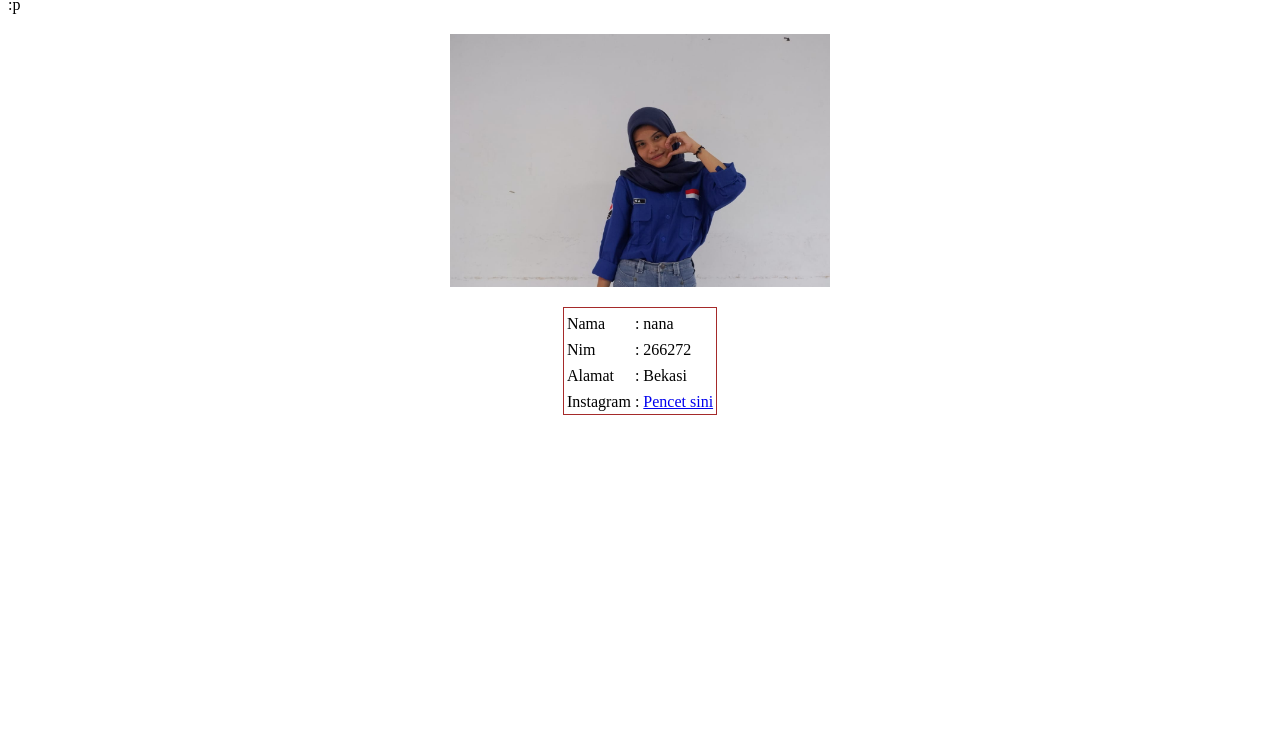
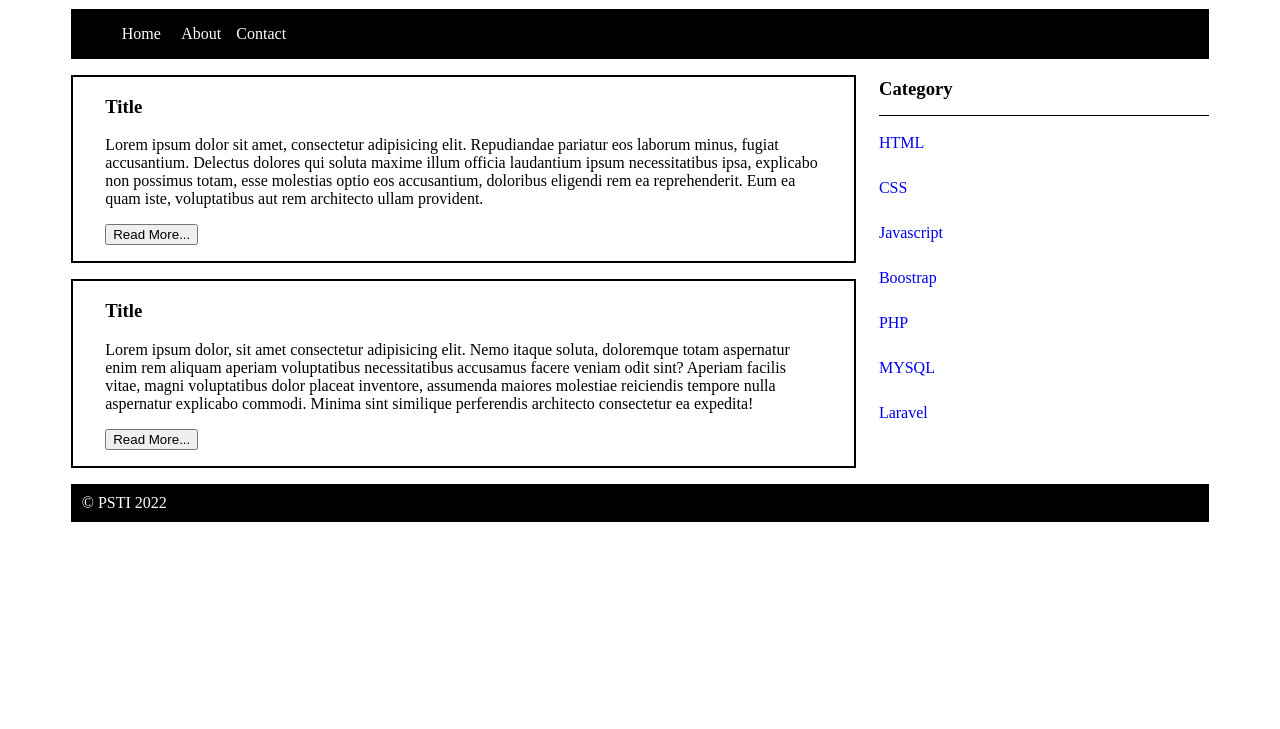
Before and after one commit to NajwaAliSagita/promnet, a plain HTML site: page index.html in a window 1280 px wide. Shown: the part 71-800 px from the top of the page. Drawn offline with Linux system fonts and the light colour scheme.

Commit message:
tugas promnet 3

```diff
--- /dev/null
+++ b/css/style.css
@@ -0,0 +1,91 @@
+header {
+    background-color: black;
+    color: rgb(58, 20, 198);
+    padding-left: 4%;
+    margin: 0px auto;
+    width: 86% ;
+  }
+
+  nav {
+    background-color: black;
+    height: 50px;
+    line-height: 50px;
+    position: relative;
+    color: white;
+    margin: 0px auto;
+    width: 90%;
+    padding: 0 auto;
+  }
+
+  nav ul {
+    list-style: none;
+  }
+
+  nav ul li a {
+    text-decoration: none;
+    color: white;
+    width: 60px;
+    float: left;
+    display: block;
+    text-align: center;
+  }
+
+  #container {
+    width: 90%;
+    margin: auto;
+    min-height: 100px;
+    overflow: hidden;
+    background-color: white;
+    color: black;
+  }
+
+  .kiri {
+    width: 69%;
+    float: left;
+    margin: auto;
+    background-color: white;
+  }
+
+  .content {
+    border: 2px solid black;
+    margin-top: 1pc;
+    padding-bottom: 1pc;
+    padding-left: 2pc;
+    padding-right: 2pc;
+  }
+
+  .kanan {
+    width: 29%;
+    float: right;
+    margin-bottom: ;
+    background-color: white;
+  }
+  .kanan h3 {
+    padding-bottom: 15px;
+    border-bottom: 1px solid black;
+  }
+
+  .kanan ul {
+    list-style: none;
+  }
+
+  .kanan ul li a {
+    text-decoration: none;
+    width: 60px;
+    display: block;
+    margin-bottom: 27px;
+    margin-left: -40px;
+  }
+
+  footer {
+    background-color: black;
+    color: white;
+    padding-left: 4%;
+    margin: 0px auto;
+    width: 86%;
+  }
+
+  footer p {
+    margin-left: -50px;
+    padding: 10px;
+  }
--- a/index.html
+++ b/index.html
@@ -1,51 +1,62 @@
 <!DOCTYPE html>
 <html lang="en">
 <head>
-    <meta charset="UTF-8">
-    <meta http-equiv="X-UA-Compatible" content="IE=edge">
-    <meta name="viewport" content="width=<device-width>, initial-scale=1.0">
-    <title>Document</title>
+  <meta charset="UTF-8">
+  <meta http-equiv="X-UA-Compatible" content="IE=edge">
+  <meta name="viewport" content="width=device-width, initial-scale=1.0">
+  <title>Document</title>
+  <link rel="stylesheet" href="./CSS/style.css">
 </head>
 <body>
-    <!-- selamat datang -->
-    <section>
-    <h1>hellowww word!</h1>
-    <p>:p</p>
-    <img src="images/Image nn.jpeg" alt="" style="width: 30%; margin: 20px auto; display: block;">
-    <table style="border: 1px brown solid; margin:  0px auto;">
-        <th>
-    <tr>
-       <td>Nama</td>
-        <td>:</td>
-        <td>nana</td>
-   </tr>
-    </th>
-    <th>
-        <tr>
-        <td>Nim</td>
-        <td>:</td>
-        <td>266272</td>
-    </tr>
-    </th>
-    <th>
-    <tr>
-       <td>Alamat</td>
-        <td>:</td>
-        <td>Bekasi</td>
-    </tr>
-    </th>
-    <th>
-    <tr>
-        <td>Instagram</td>
-        <td>:</td>
-        <td><a href="https://instagram.com/najwasagitaa?igshid=YmMyMTA2M2Y=">Pencet sini</a></td>
-    </tr>
-    </th>
+  <!-- Header -->
+  <header>
+    <h1>Belajar Membuat Layout dengan HTML dan CSS</h1>
+  </header>
+
+  <nav>
+    <ul>
+    <li><a href="#">Home</a></li>
+    <li><a href="#">About</a></li>
+    <li><a href="#">Contact</a></li>
+    </ul>
+  </nav>
+  <div id="container">
+    <section class="kiri">
+      <div class="content">
+        <h3>Title</h3>
+        <p>
+          Lorem ipsum dolor sit amet, consectetur adipisicing elit. Repudiandae pariatur eos laborum minus, fugiat accusantium. Delectus dolores qui soluta maxime illum officia laudantium ipsum necessitatibus ipsa, explicabo non possimus totam, esse molestias optio eos accusantium, doloribus eligendi rem ea reprehenderit. Eum ea quam iste, voluptatibus aut rem architecto ullam provident.
+        </p>
+        <button>Read More...</button>
+      </div>
+
+      <div class="content">
+        <h3>Title</h3>
+        <p>
+          Lorem ipsum dolor, sit amet consectetur adipisicing elit. Nemo itaque soluta, doloremque totam aspernatur enim rem aliquam aperiam voluptatibus necessitatibus accusamus facere veniam odit sint? Aperiam facilis vitae, magni voluptatibus dolor placeat inventore, assumenda maiores molestiae reiciendis tempore nulla aspernatur explicabo commodi. Minima sint similique perferendis architecto consectetur ea expedita!
+        </p>
+        <button>Read More...</button>
+      </div>
     </section>
 
-    <footer>
+    <section class="kanan">
+      <div class="content2">
+        <h3>Category</h3>
+        <ul>
+            <li><a href="#">HTML</a></li>
+            <li><a href="#">CSS</a></li>
+            <li><a href="#">Javascript</a></li>
+            <li><a href="#">Boostrap</a></li>
+            <li><a href="#">PHP</a></li>
+            <li><a href="#">MYSQL</a></li>
+            <li><a href="#">Laravel</a></li>
+        </ul>
+      </div>
+    </section>
+  </div>
 
-    </footer>
-
+  <footer>
+    <p>&copy PSTI 2022</p>
+  </footer>
 </body>
 </html>
```
Also changed, not shown: arsip/index.html (added, +51 -0 lines), arsip/images/Image nn.jpeg (renamed from images/Image nn.jpeg).
